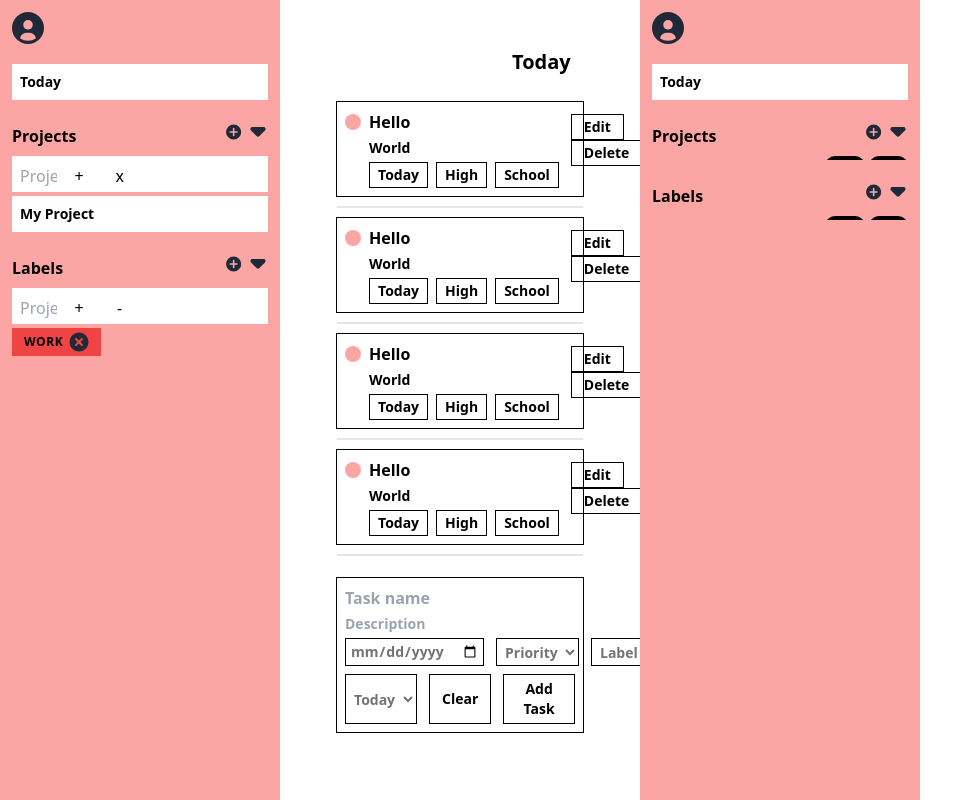
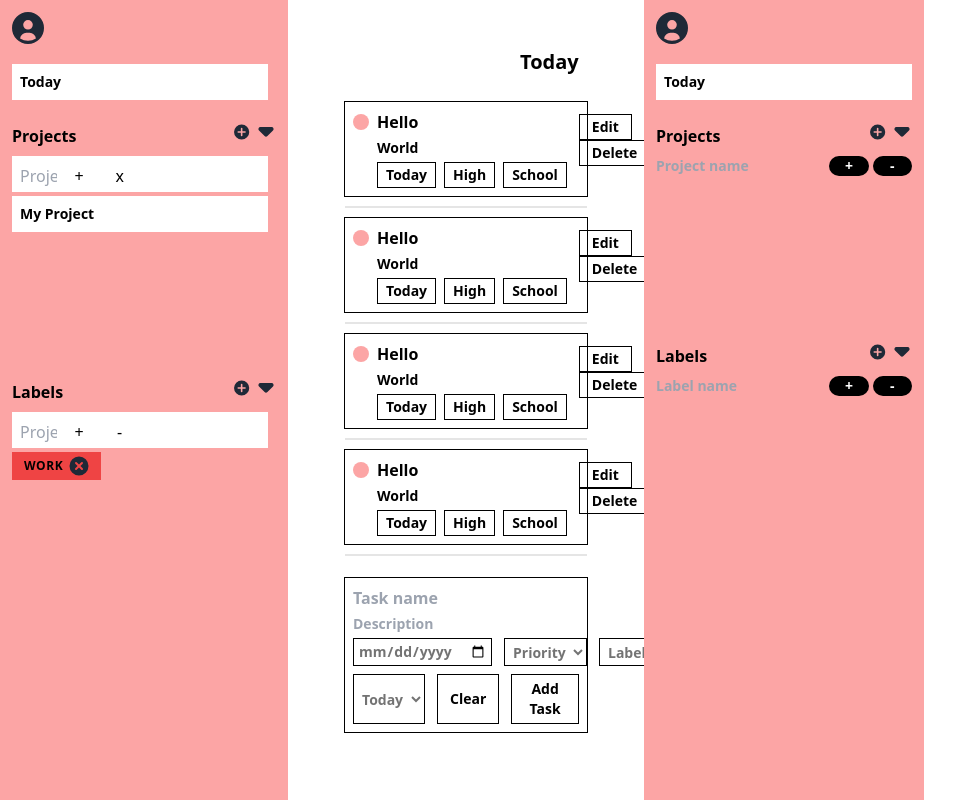
Before and after one commit to siddhart-singh/Odin-Todo-App, a website built with webpack: page src/index.html in a window 1280 px wide. Both pictures are taken after a click on the button 874 px from the left and 132 px from the top of the page. Shown: the whole page, without its empty margins (0-975 px from the left). Built offline with nearby package versions, Linux system fonts and the light colour scheme.

Commit message:
Add nav section Collapse BTN

```diff
--- a/src/index.js
+++ b/src/index.js
@@ -53,11 +53,7 @@ window.addEventListener("load", (e) => {
   displayElements(body, homepageGenerator());
 
   // const addProjectBtn = document.querySelector(".");
-  const projectCollapseBtn = document.querySelector(".projectCollapseBtn");
-  const labelCollapseBtn = document.querySelector(".labelCollapseBtn");
-  const projectAddBtns = document.querySelectorAll(
-    ".navSectionContainerAddBtn",
-  );
+  const navAddBtns = document.querySelectorAll(".navSectionContainerAddBtn");
   const projectContentContainer = document.querySelector(
     ".projectContentContainer",
   );
@@ -69,23 +65,39 @@ window.addEventListener("load", (e) => {
 
   const projectForm = document.querySelector(".addProjectForm");
   const projectFormExpander = document.querySelector(".addProjectBtn");
+  const projectCollapseBtn = document.querySelector(".projectCollapseBtn");
   const projectInput = document.querySelector(".projectNameInput");
   const projectAddBtn = document.querySelector(".projectAddBtn");
   const projectCancelBtn = document.querySelector(".projectCancelBtn");
 
   const labelForm = document.querySelector(".addLabelForm");
   const labelFormExpander = document.querySelector(".addLabelBtn");
+  const labelCollapseBtn = document.querySelector(".labelCollapseBtn");
   const labelInput = document.querySelector(".labelNameInput");
   const labelAddBtn = document.querySelector(".labelAddBtn");
   const labelCancelBtn = document.querySelector(".labelCancelBtn");
 
   let currentTab = "today";
 
-  collapseBtn(projectCollapseBtn);
-  collapseBtn(labelCollapseBtn);
+  projectFormExpander.addEventListener("click", (e) => {
+    e.preventDefault();
+    toggleClasses(projectForm, "displayProjectForm");
+  });
 
-  displayNavForm(projectFormExpander, projectForm);
-  displayNavForm(labelFormExpander, labelForm);
+  labelFormExpander.addEventListener("click", (e) => {
+    e.preventDefault();
+    toggleClasses(labelForm, "displayProjectForm");
+  });
+
+  projectCollapseBtn.addEventListener("click", (e) => {
+    toggleClasses(projectListContent, "hideNavSection");
+    toggleClasses(projectCollapseBtn, "collapseBtnRotate");
+  });
+
+  labelCollapseBtn.addEventListener("click", (e) => {
+    toggleClasses(labelListContent, "hideNavSection");
+    toggleClasses(labelCollapseBtn, "collapseBtnRotate");
+  });
 
   projectForm.addEventListener("submit", (e) => {
     const projectFormOption = document.getElementById("project");
@@ -235,3 +247,7 @@ function displayFormOptionals(
     generateFormOption(set, parentEl, firstOption, firstOptionAttributes);
   }
 }
+
+function toggleClasses(element, toggleClass) {
+  element.classList.toggle(toggleClass);
+}
--- a/src/input.css
+++ b/src/input.css
@@ -49,7 +49,7 @@
 }
 
 .collapseBtnRotate {
-  @apply rotate-180;
+  @apply -rotate-90;
 }
 
 .navSectionContainerBtnSvg {
@@ -61,7 +61,7 @@
 }
 
 .projectListContainer {
-  @apply flex flex-col gap-1;
+  @apply flex h-40 flex-col gap-1 overflow-y-auto pr-2 transition-all;
 }
 
 .addProjectForm,
@@ -98,7 +98,7 @@
 }
 
 .labelsContentContainer {
-  @apply flex flex-wrap items-start justify-start gap-4;
+  @apply flex h-40 flex-wrap content-start items-start justify-start gap-2 overflow-y-auto pr-2 transition-all;
 }
 
 .content {
@@ -204,3 +204,7 @@
 .divider {
   @apply absolute -bottom-3  w-full  border border-black border-opacity-10;
 }
+
+.hideNavSection {
+  @apply h-0;
+}
```
